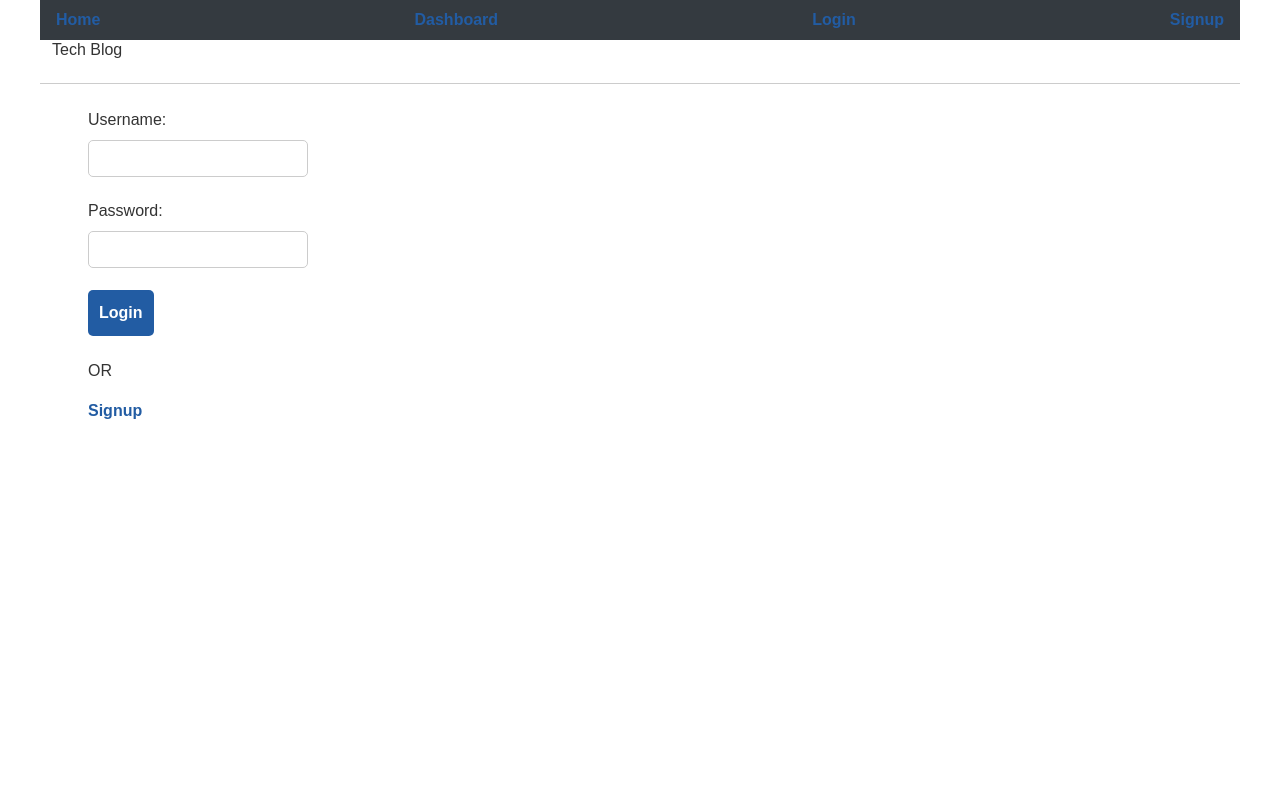
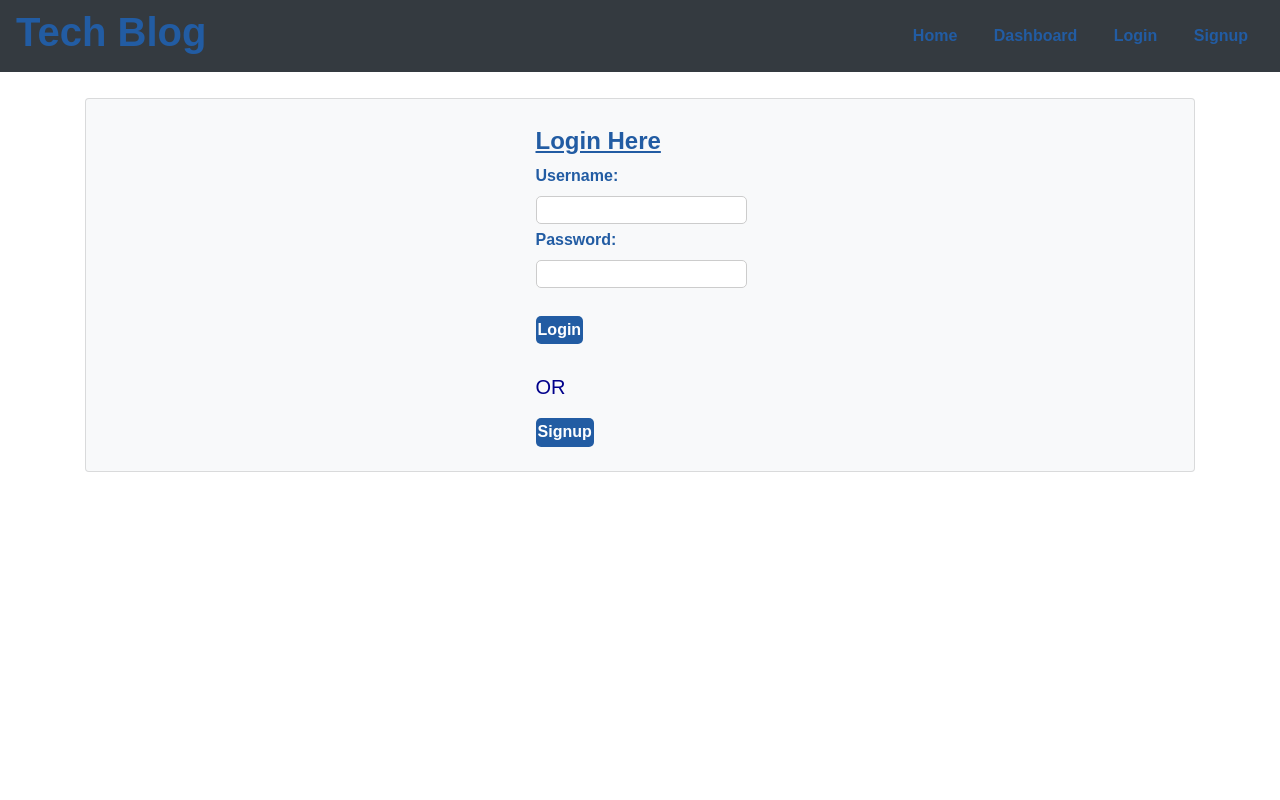
Before and after one commit to siwel20/tech-blog, a Node server app: page /login in a window 1280 px wide. Run offline with Node 20, Linux system fonts and the light colour scheme; some libraries are stand-ins or nearby versions.

Commit message:
styled login, home and signup pages

```diff
--- a/public/stylesheets/style.css
+++ b/public/stylesheets/style.css
@@ -11,13 +11,21 @@ html {
     color: #333;
 }
 
-a {
+a, .title {
     text-decoration: none;
     color: #225ca3;
     font-weight: bold;
     transition: color .1s;
 }
 
+.signup1 {
+    color: white !important;
+}
+
+.or {
+    color: darkblue;
+    font-size: 20px;
+}
 a:hover {
     color: #3486eb;
 }
@@ -89,6 +97,14 @@ header h1 {
     font-size: 1em;
 }
 
+.title-signup {
+    font-size: 1.5em;
+    color: #225ca3;
+    font-weight: bold;
+    text-decoration: underline;
+    margin-bottom: 5px;
+}
+
 main {
     flex: 1;
     padding: 2% 4%;
@@ -136,15 +152,6 @@ main {
     margin: -1.5% 0 2% 0;
 }
 
-.upvote-btn {
-    background-color: #197d0f;
-    transition: background-color .1s;
-}
-
-.upvote-btn:hover {
-    background-color: #1f9c13;
-}
-
 .comment-form {
     margin-bottom: 5%;
 }
@@ -155,7 +162,7 @@ main {
 }
 
 .comment:nth-child(odd) {
-    background-color: #fff5eb;
+    background-color: #eaf0f8;
 }
 
 .comment .meta {
--- a/views/edit-post.handlebars
+++ b/views/edit-post.handlebars
@@ -9,8 +9,6 @@
       <span>({{format_url post.post_url}})</span>
     </div>
     <div>
-      {{post.vote_count}} {{format_plural "point" post.vote_count}} by you on {{format_date post.created_at}}
-      |
       <a href="/post/{{post.id}}">{{post.comments.length}} {{format_plural "comment" post.comments.length}}</a>
     </div>
     <button type="submit">Save post</button>
--- a/views/homepage.handlebars
+++ b/views/homepage.handlebars
@@ -1,7 +1,5 @@
 <ol class="post-list">
   {{#each posts as |post|}}
-  <li>
     {{> post-info post }}
-  </li>
   {{/each}}
 </ol>
--- a/views/layouts/main.handlebars
+++ b/views/layouts/main.handlebars
@@ -10,26 +10,22 @@
 </head>
 
 <body>
-  <div class="wrapper">
-
-    <div class="headline">
-      <nav class="navbar navbar-dark bg-dark ht-100">
+  <div class="headline navbar navbar-dark bg-dark ht-100">
+        <h1 class="title">
+          Tech Blog
+        </h1>
+      <nav>
         {{#if loggedIn}}
-        <a href="/">Home</a>
-        <a href="/dashboard">Dashboard</a>
-        <button id="logout" class="btn-no-style">Logout</button>
+        <a class="mx-3" href="/">Home</a>
+        <a class="mx-3"href="/dashboard">Dashboard</a>
+        <button id="logout" class="btn-no-style mx-5">Logout</button>
         {{else}}
-        <a href="/">Home</a>
-        <a href="/dashboard">Dashboard</a>
-        <a href="/login">Login</a>
-        <a href="/signup">Signup</a>
+        <a class="mx-3" href="/">Home</a>
+        <a class="mx-3" href="/dashboard">Dashboard</a>
+        <a class="mx-3" href="/login">Login</a>
+        <a class="mx-3" href="/signup">Signup</a>
         {{/if}}
       </nav>
-      <header>
-        <h1>
-          <p class="title">Tech Blog</p>
-        </h1>
-      </header>
     </div>
     <main>
       {{{ body }}}
--- a/views/login.handlebars
+++ b/views/login.handlebars
@@ -1,17 +1,31 @@
+<div class="container">
+  <div class="card bg-light width: 100%; height: 100%;">
+    <div class="mx-4 my-4 mx-auto">
       <form class="login-form">
+        <div class="title-signup">Login Here</div>
         <div>
-    <label for="username-login">Username:</label>
+          <label class="title" for="username-login">Username:</label>
           <input type="text" id="username-login" />
         </div>
         <div>
-    <label for="password-login">Password:</label>
+          <label class="title" for="password-login">Password:</label>
           <input type="password" id="password-login" />
         </div>
+        <br>
         <div>
           <button type="submit">Login</button>
         </div>
       </form>
-<p>OR</p>
-<a href="/signup">Signup</a>
+      <br>
+      <p class="or">OR</p>
+      <div>
+        <button>
+          <a class="signup1" href="/signup">Signup</a>
+        </button>
+      </div>
+    </div>
+  </div>
+</div>
+
 
 <script src="/javascript/login.js"></script>
--- a/views/partials/post-info.handlebars
+++ b/views/partials/post-info.handlebars
@@ -1,4 +1,5 @@
-<article class="post">
+<div class="card bg-light" style="max-width: 100%;">
+<article class="post card-body">
   <div class="title">
     <a href="{{post_url}}" target="_blank">{{title}}</a>
     <span>({{format_url post_url}})</span>
@@ -7,3 +8,4 @@
     <a href="/post/{{id}}">{{comments.length}} {{format_plural "comment" comments.length}}</a>
   </div>
 </article>
+</div>
```
Also changed, not shown: views/signup.handlebars (+11 -3 lines). Lines whose indentation alone changed are shown as unchanged.
